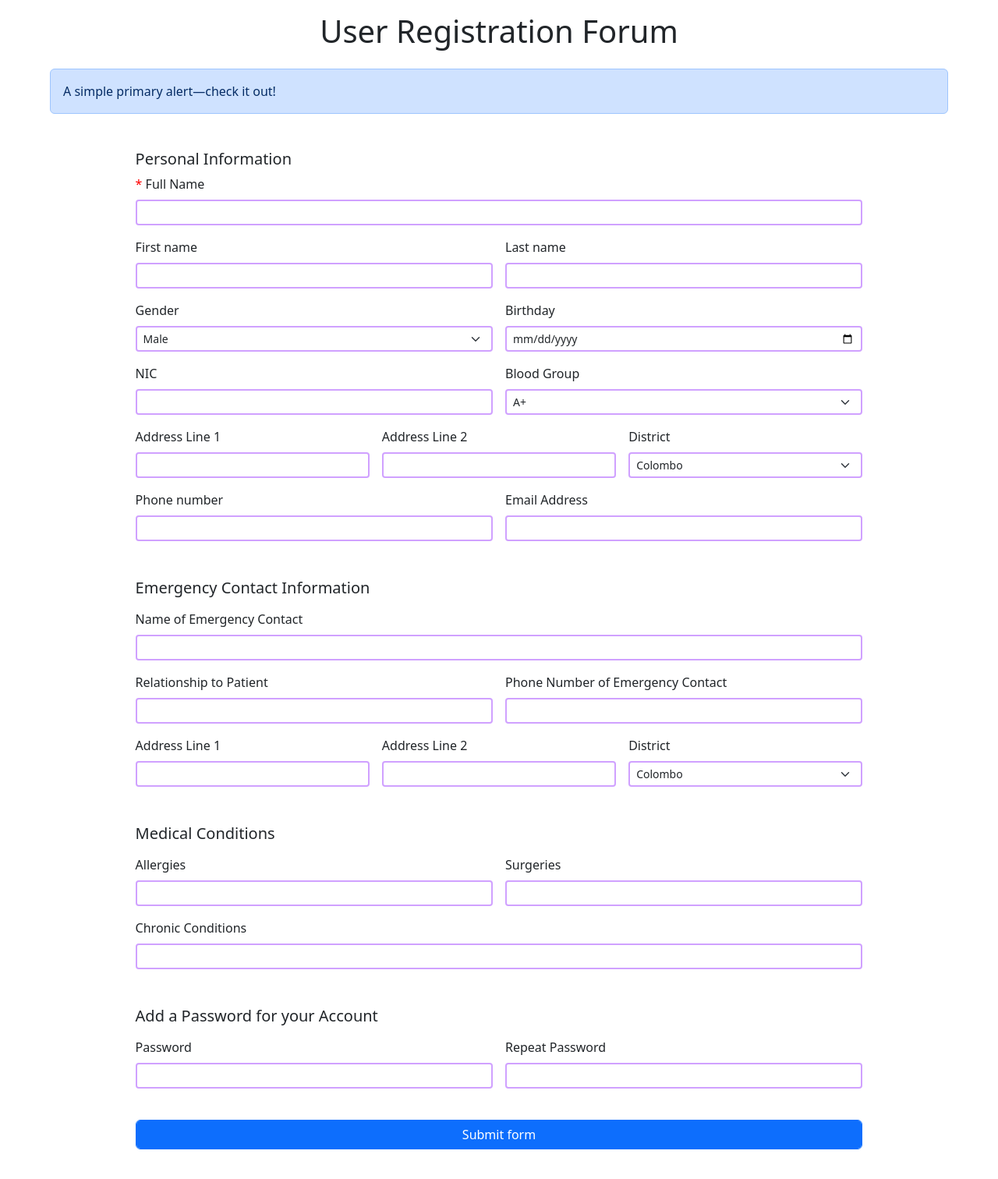
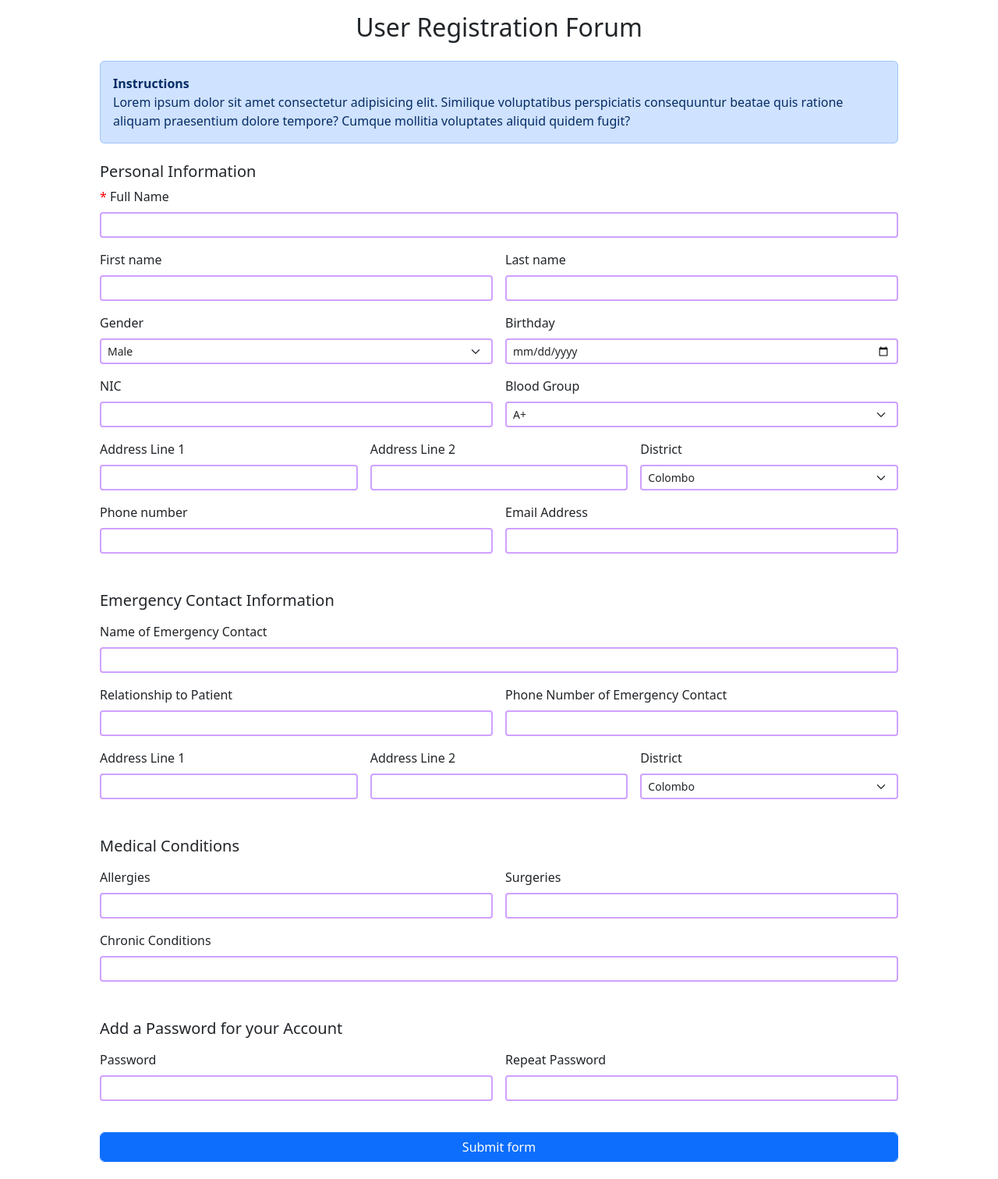
Before and after one commit to Kusaldp22/medical-project-23, a PHP site: page /user_register.php in a window 1280 px wide. Shown: the whole page at 78% size. After the commit the page ends 1490 px from the top, so only its background shows below. Run offline with PHP 8.4, Linux system fonts and the light colour scheme.

Commit message:
mod / user forum & added the db

```diff
--- a/css/forms.css
+++ b/css/forms.css
@@ -14,11 +14,19 @@ input[type="date"] {
   border: 2px solid rgb(208, 161, 255);
 }
 .user_info {
-  padding: 30px calc(5%);
+  width: 100%;
+  display: flex;
+  flex-direction: column;
+  justify-content: center;
+  align-items: center;
+  /* padding: 30px calc(5%); */
 }
-@media screen and (min-width: 650px) {
-  .user_info {
-    padding: 30px calc(12% + 20px);
+.inside-content {
+  width: 80%;
+}
+@media screen and (max-width: 750px) {
+  .inside-content {
+    width: 95%;
   }
 }
 
@@ -28,6 +36,3 @@ input[type="date"] {
   justify-content: center;
   align-items: center;
 }
-.alert-default {
-  width: 90%;
-}
--- a/css/sub.css
+++ b/css/sub.css
@@ -2,3 +2,6 @@ body {
   padding: 20px;
   padding-top: 120px;
 }
+/* .nav-sub {
+  margin: 0 20px;
+} */
--- a/user_register.php
+++ b/user_register.php
@@ -13,15 +13,29 @@
 <body>
     <div class="form_header">
 
-        <h1 class="text-center mt-3">User Registration Forum</h1>
-        <div class="alert alert-primary mb-3 mt-3 alert-default" role="alert">
-            A simple primary alert—check it out!
+        <h2 class="text-center mt-3">User Registration Forum</h2>
+        <div class="alert alert-primary mb-4 mt-3 inside-content" role="alert">
+            <b>Instructions</b>
+            <p class="m-0">Lorem ipsum dolor sit amet consectetur adipisicing elit. Similique voluptatibus perspiciatis
+                consequuntur
+                beatae quis ratione aliquam praesentium dolore tempore? Cumque mollitia voluptates aliquid quidem fugit?
+            </p>
         </div>
         <?php
 if (isset($_GET["err"])) {
     ?>
-        <div class="alert alert-danger alert-dismissible fade show alert-default" role="alert">
+        <div class="alert alert-danger alert-dismissible fade show inside-content mb-4" role="alert">
             <p style="text-align: center; margin: 0;"><strong>Warning! &nbsp;</strong><?=$_GET["err"]?></p>
+            <button type="button" class="btn-close" data-bs-dismiss="alert" aria-label="Close"></button>
+        </div>
+        <?php
+    }
+?>
+        <?php
+if (isset($_GET["ok"])) {
+    ?>
+        <div class="alert alert-success alert-dismissible fade show inside-content mb-4" role="alert">
+            <p style="text-align: center; margin: 0;"><strong>Looking Good! &nbsp;</strong><?=$_GET["ok"]?></p>
             <button type="button" class="btn-close" data-bs-dismiss="alert" aria-label="Close"></button>
         </div>
         <?php
@@ -29,6 +43,7 @@ if (isset($_GET["err"])) {
 ?>
     </div>
     <section class="user_info">
+        <div class="inside-content">
             <form novalidate method="post" action="./includes/user_register.inc.php">
                 <h5 class="mb-2">Personal Information</h5>
                 <div class="from_div_content row g-3 needs-validation">
@@ -236,6 +251,7 @@ if (isset($_GET["err"])) {
                     </div>
                 </div>
             </form>
+        </div>
     </section>
 
     <script src="https://cdn.jsdelivr.net/npm/bootstrap@5.3.3/dist/js/bootstrap.bundle.min.js"
```
Also changed, not shown: includes/functions.inc.php (+50 -3 lines), includes/test.inc.php (added, +9 -0 lines), includes/user_register.inc.php (+10 -4 lines), site_parts/main_header.php (+3 -10 lines), db.php (renamed from includes/db.php), images/_logo_.png (added), images/logo_.png (added), images/logo_sqr.png (added). Lines whose indentation alone changed are shown as unchanged.
